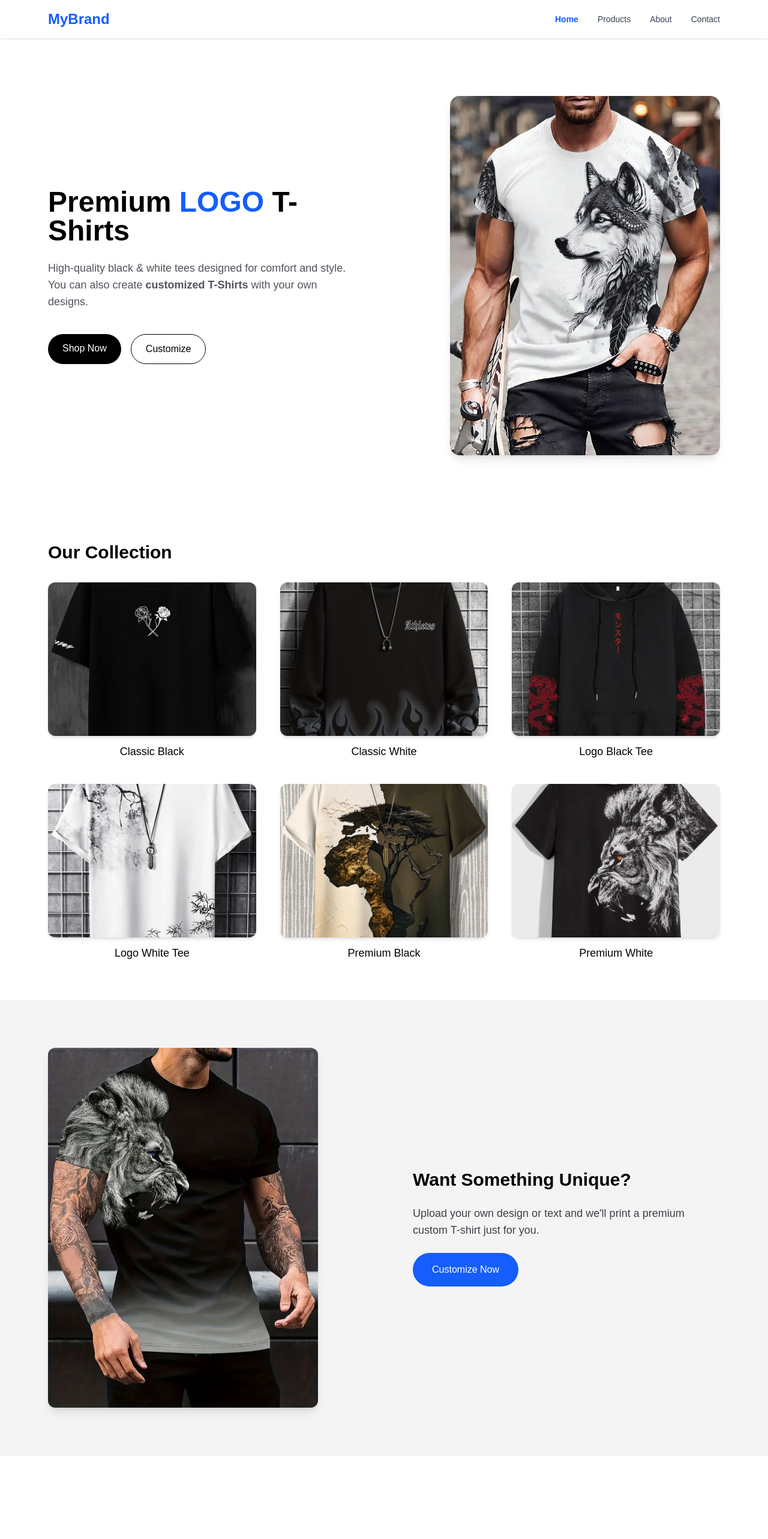
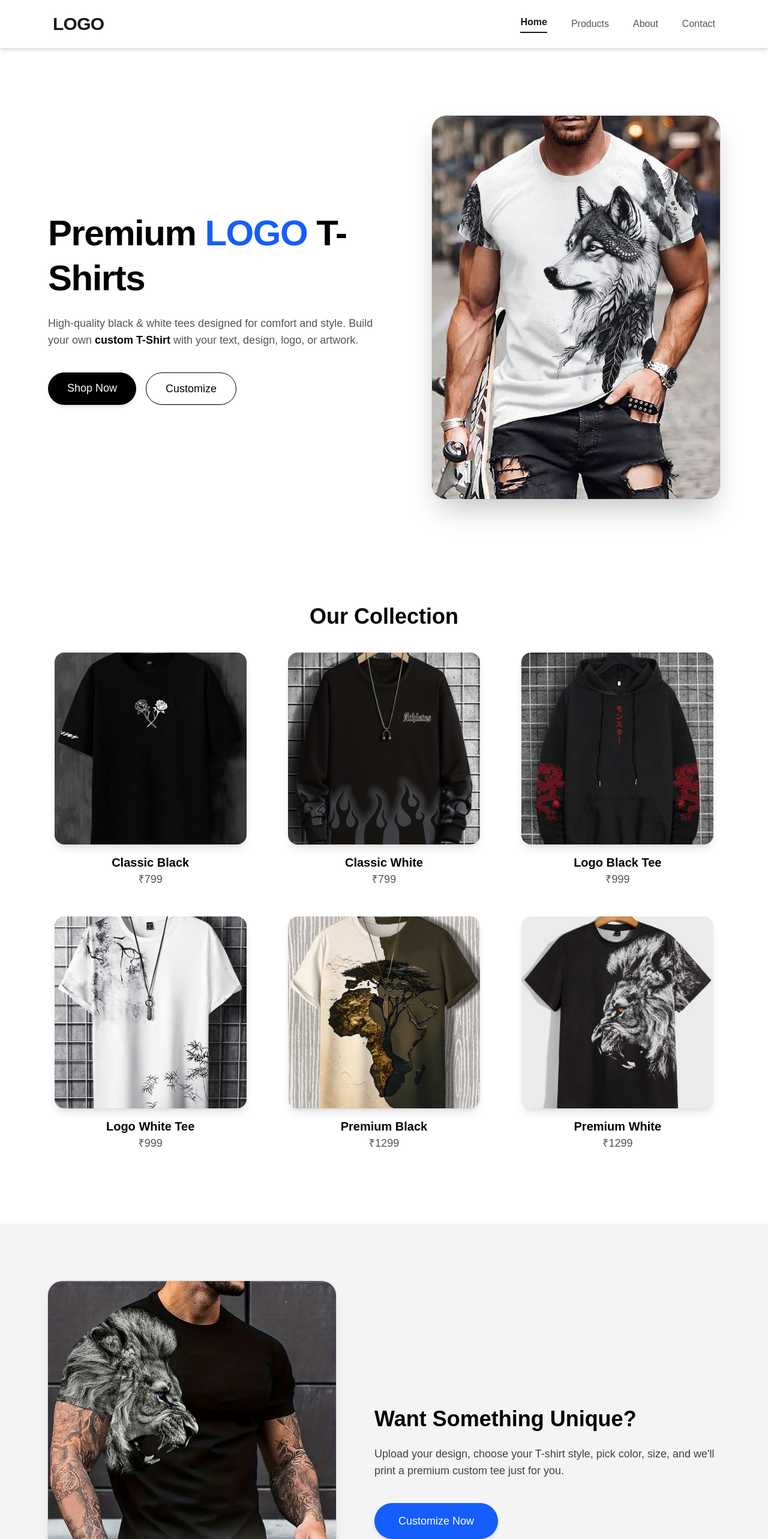
Before and after one commit to ikshantshukla123/LOGO, a Next.js app: page / in a window 1280 px wide. Shown: the top 2566 px of the page at 60% size. Before the commit the page ends 2427 px from the top, so only its background shows below. Built offline with nearby package versions, Linux system fonts and the light colour scheme.

Commit message:
improve layout

```diff
--- a/app/page.tsx
+++ b/app/page.tsx
@@ -2,109 +2,121 @@ import Image from "next/image";
 
 export default function Home() {
   const tshirts = [
-    { id: 1, src: "/images/tshirts/one.jpeg", name: "Classic Black" },
-    { id: 2, src: "/images/tshirts/two.jpeg", name: "Classic White" },
-    { id: 3, src: "/images/tshirts/three.jpeg", name: "Logo Black Tee" },
-    { id: 4, src: "/images/tshirts/four.jpeg", name: "Logo White Tee" },
-    { id: 5, src: "/images/tshirts/five.jpeg", name: "Premium Black" },
-    { id: 6, src: "/images/tshirts/six.jpeg", name: "Premium White" },
+    { id: 1, src: "/images/tshirts/one.jpeg", name: "Classic Black", price: "₹799" },
+    { id: 2, src: "/images/tshirts/two.jpeg", name: "Classic White", price: "₹799" },
+    { id: 3, src: "/images/tshirts/three.jpeg", name: "Logo Black Tee", price: "₹999" },
+    { id: 4, src: "/images/tshirts/four.jpeg", name: "Logo White Tee", price: "₹999" },
+    { id: 5, src: "/images/tshirts/five.jpeg", name: "Premium Black", price: "₹1299" },
+    { id: 6, src: "/images/tshirts/six.jpeg", name: "Premium White", price: "₹1299" },
   ];
 
   return (
-    <div className="min-h-screen bg-white dark:bg-black">
+    <div className="min-h-screen bg-white dark:bg-black text-black dark:text-white font-sans">
+
       {/* Hero Section */}
-      <section className="flex flex-col md:flex-row items-center justify-between px-8 md:px-20 py-20 gap-10">
-        <div className="flex flex-col gap-6 max-w-lg">
-          <h1 className="text-5xl font-bold text-black dark:text-white">
+      <section className="px-8 md:px-20 py-24 flex flex-col md:flex-row items-center justify-between gap-12 max-w-7xl mx-auto">
+
+        {/* Left Text Area */}
+        <div className="flex flex-col gap-6 max-w-xl">
+          <h1 className="text-5xl md:text-6xl font-extrabold leading-tight tracking-tight">
             Premium <span className="text-blue-600">LOGO</span> T-Shirts
           </h1>
-          <p className="text-lg text-zinc-600 dark:text-zinc-300">
+
+          <p className="text-lg text-zinc-600 dark:text-zinc-300 leading-7">
             High-quality black & white tees designed for comfort and style.
-            You can also create <span className="font-semibold">customized T-Shirts</span> with your own designs.
+            Build your own <span className="font-semibold text-black dark:text-white">custom T-Shirt</span> with your text, design, logo, or artwork.
           </p>
 
           <div className="flex gap-4 mt-4">
             <a
               href="#products"
-              className="px-6 py-3 rounded-full bg-black text-white dark:bg-white dark:text-black hover:opacity-80 transition"
+              className="px-8 py-3 text-lg rounded-full bg-black text-white dark:bg-white dark:text-black hover:opacity-80 transition-all shadow-md"
             >
               Shop Now
             </a>
+
             <a
               href="/custom"
-              className="px-6 py-3 rounded-full border border-black dark:border-white text-black dark:text-white hover:bg-black hover:text-white dark:hover:bg-white dark:hover:text-black transition"
+              className="px-8 py-3 text-lg rounded-full border border-black dark:border-white text-black dark:text-white hover:bg-black hover:text-white dark:hover:bg-white dark:hover:text-black transition-all shadow"
             >
               Customize
             </a>
           </div>
         </div>
 
-        {/* Model Image */}
+        {/* Right Model Image */}
         <div className="relative">
           <Image
             src="/images/models/modelone.jpeg"
             alt="Model wearing T-shirt"
-            width={450}
-            height={450}
-            className="rounded-2xl shadow-lg object-cover"
+            width={480}
+            height={480}
+            className="rounded-3xl shadow-2xl object-cover ring-1 ring-zinc-300 dark:ring-zinc-700"
             priority
           />
         </div>
       </section>
 
       {/* T-Shirt Grid */}
-      <section id="products" className="px-8 md:px-20 py-16">
-        <h2 className="text-3xl font-bold mb-8 text-black dark:text-white">
-          Our Collection
-        </h2>
+      <section id="products" className="px-8 md:px-20 py-20 max-w-7xl mx-auto">
+        <h2 className="text-4xl font-bold mb-10 text-center">Our Collection</h2>
 
-        <div className="grid grid-cols-1 sm:grid-cols-2 md:grid-cols-3 gap-10">
+        <div className="grid grid-cols-1 sm:grid-cols-2 md:grid-cols-3 gap-12 place-items-center">
           {tshirts.map((tshirt) => (
-            <div key={tshirt.id} className="group">
-              <div className="w-full h-64 overflow-hidden rounded-xl shadow-md">
+            <div
+              key={tshirt.id}
+              className="group w-full max-w-xs cursor-pointer"
+            >
+              {/* Image Container */}
+              <div className="relative w-full h-80 overflow-hidden rounded-2xl shadow-lg bg-zinc-100 dark:bg-zinc-800">
                 <Image
                   src={tshirt.src}
                   alt={tshirt.name}
-                  width={400}
-                  height={400}
-                  className="w-full h-full object-cover group-hover:scale-110 transition"
+                  fill
+                  className="object-cover group-hover:scale-110 transition-all duration-500 ease-out"
                 />
+
+                {/* Overlay on hover */}
+                <div className="absolute inset-0 bg-black/20 opacity-0 group-hover:opacity-100 transition-all duration-300"></div>
               </div>
-              <p className="mt-3 text-lg font-medium text-center text-black dark:text-white">
-                {tshirt.name}
-              </p>
+
+              {/* Details */}
+              <div className="mt-4 text-center">
+                <p className="text-xl font-semibold">{tshirt.name}</p>
+                <p className="text-lg text-zinc-600 dark:text-zinc-300">{tshirt.price}</p>
+              </div>
             </div>
           ))}
         </div>
       </section>
 
       {/* Customization Section */}
-      <section className="px-8 md:px-20 py-20 bg-zinc-100 dark:bg-zinc-900">
-        <div className="flex flex-col md:flex-row items-center justify-between gap-12">
+      <section className="px-8 md:px-20 py-24 bg-zinc-100 dark:bg-zinc-900 mt-10">
+        <div className="max-w-7xl mx-auto flex flex-col md:flex-row items-center gap-16">
+
           <Image
             src="/images/models/modaltwo.jpeg"
             alt="Custom T-shirt"
-            width={450}
-            height={450}
-            className="rounded-xl shadow-lg object-cover"
+            width={480}
+            height={480}
+            className="rounded-3xl shadow-xl object-cover ring-1 ring-zinc-300 dark:ring-zinc-700"
           />
 
-          <div className="max-w-lg flex flex-col gap-6">
-            <h2 className="text-3xl font-bold text-black dark:text-white">
-              Want Something Unique?
-            </h2>
+          <div className="flex flex-col gap-6 max-w-xl">
+            <h2 className="text-4xl font-extrabold">Want Something Unique?</h2>
 
-            <p className="text-zinc-700 dark:text-zinc-300 text-lg">
-              Upload your own design or text and we'll print a premium custom T-shirt just for you.
+            <p className="text-lg text-zinc-700 dark:text-zinc-300 leading-7">
+              Upload your design, choose your T-shirt style, pick color, size, and we'll print a premium custom tee just for you.
             </p>
 
             <a
               href="/custom"
-              className="px-8 py-4 bg-blue-600 text-white font-medium rounded-full hover:bg-blue-700 transition self-start"
+              className="mt-4 px-10 py-4 bg-blue-600 text-white font-medium rounded-full hover:bg-blue-700 transition-all text-lg shadow-md self-start"
             >
               Customize Now
             </a>
           </div>
+
         </div>
       </section>
     </div>
--- a/components/Navbar.tsx
+++ b/components/Navbar.tsx
@@ -1,51 +1,46 @@
 "use client";
 
 import Link from "next/link";
-import {usePathname} from "next/navigation";
-import {useState} from "react";
-
-
+import { usePathname } from "next/navigation";
+import { useState } from "react";
 
 interface NavItem {
-  name: string,
-  path:string;
+  name: string;
+  path: string;
 }
 
-
-
-export default function Navbar(){
+export default function Navbar() {
   const pathname = usePathname();
   const [open, setOpen] = useState<boolean>(false);
 
-const navItems: NavItem[] = [
-  {name: "Home", path: "/"},
-  {name: "Products", path: "/products"},
-  {name: "About", path: "/about"},
-  {name: "Contact", path: "/contact"},
-];
+  const navItems: NavItem[] = [
+    { name: "Home", path: "/" },
+    { name: "Products", path: "/products" },
+    { name: "About", path: "/about" },
+    { name: "Contact", path: "/contact" },
+  ];
 
-
-
-
-
-return (
-    <nav className="w-full bg-white shadow sticky top-0 z-50">
-      <div className="max-w-6xl mx-auto px-4 flex justify-between items-center h-16">
+  return (
+    <nav className="w-full backdrop-blur-lg bg-white/70 dark:bg-black/40 shadow-md sticky top-0 z-50 border-b border-zinc-200 dark:border-zinc-800">
+      <div className="max-w-6xl mx-auto px-6 flex justify-between items-center h-20">
         {/* Logo */}
-        <Link href="/" className="text-2xl font-bold text-blue-600">
-          MyBrand
+        <Link
+          href="/"
+          className="text-3xl font-extrabold tracking-tight text-zinc-900 dark:text-zinc-100"
+        >
+          LOGO
         </Link>
 
         {/* Desktop Menu */}
-        <div className="hidden md:flex gap-8">
+        <div className="hidden md:flex items-center gap-10">
           {navItems.map((item) => (
             <Link
               key={item.path}
               href={item.path}
-              className={`text-sm font-medium transition ${
+              className={`text-[16px] font-medium transition-all duration-200 ${
                 pathname === item.path
-                  ? "text-blue-600 font-semibold"
-                  : "text-gray-700 hover:text-blue-600"
+                  ? "text-zinc-900 dark:text-white font-semibold border-b-2 border-zinc-900 dark:border-white pb-1"
+                  : "text-zinc-600 dark:text-zinc-300 hover:text-zinc-900 dark:hover:text-white"
               }`}
             >
               {item.name}
@@ -53,25 +48,25 @@ return (
           ))}
         </div>
 
-        {/* Hamburger Button */}
+        {/* Hamburger */}
         <button
           onClick={() => setOpen(!open)}
-          className="md:hidden text-3xl"
+          className="md:hidden text-4xl text-zinc-800 dark:text-zinc-100"
           aria-label="Open Menu"
         >
           ☰
         </button>
       </div>
 
-      {/* Mobile Menu */}
+      {/* Mobile Menu Dropdown */}
       {open && (
-        <div className="md:hidden bg-white shadow">
+        <div className="md:hidden bg-white/90 dark:bg-black/60 backdrop-blur-lg shadow-lg border-t border-zinc-200 dark:border-zinc-700 animate-fade-down">
           {navItems.map((item) => (
             <Link
               key={item.path}
               href={item.path}
               onClick={() => setOpen(false)}
-              className="block px-4 py-3 border-b text-gray-700 hover:bg-gray-100"
+              className="block w-full px-6 py-4 text-lg font-medium text-zinc-700 dark:text-zinc-200 hover:bg-zinc-100/50 dark:hover:bg-zinc-800/40 border-b border-zinc-200 dark:border-zinc-800 transition-all"
             >
               {item.name}
             </Link>
--- a/package.json
+++ b/package.json
@@ -9,9 +9,11 @@
     "lint": "eslint"
   },
   "dependencies": {
+    "gsap": "^3.13.0",
     "next": "16.0.7",
     "react": "19.2.0",
-    "react-dom": "19.2.0"
+    "react-dom": "19.2.0",
+    "react-icons": "^5.5.0"
   },
   "devDependencies": {
     "@tailwindcss/postcss": "^4",
```
Also changed, not shown: 1 other file (tests, documents, lock files or other folders).
